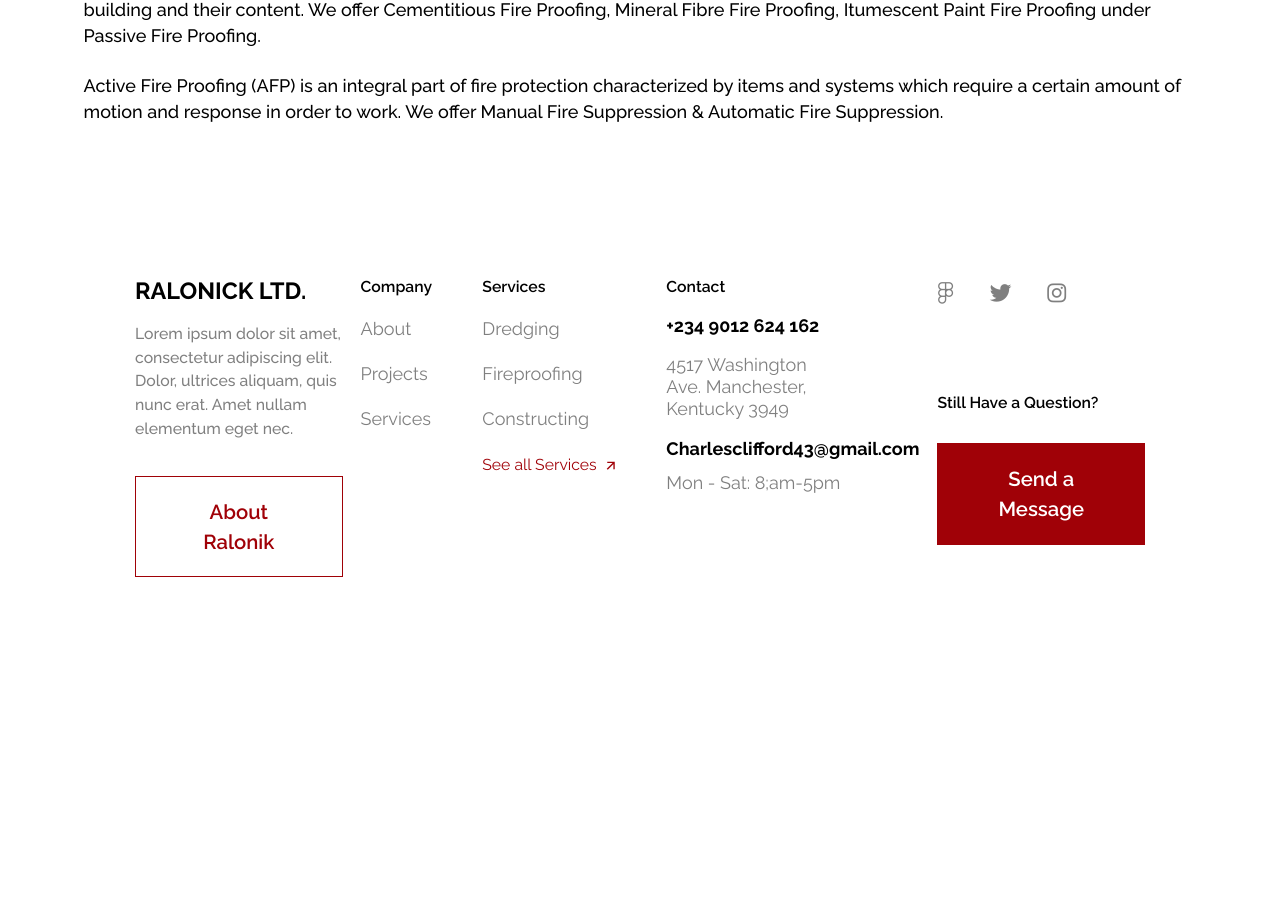
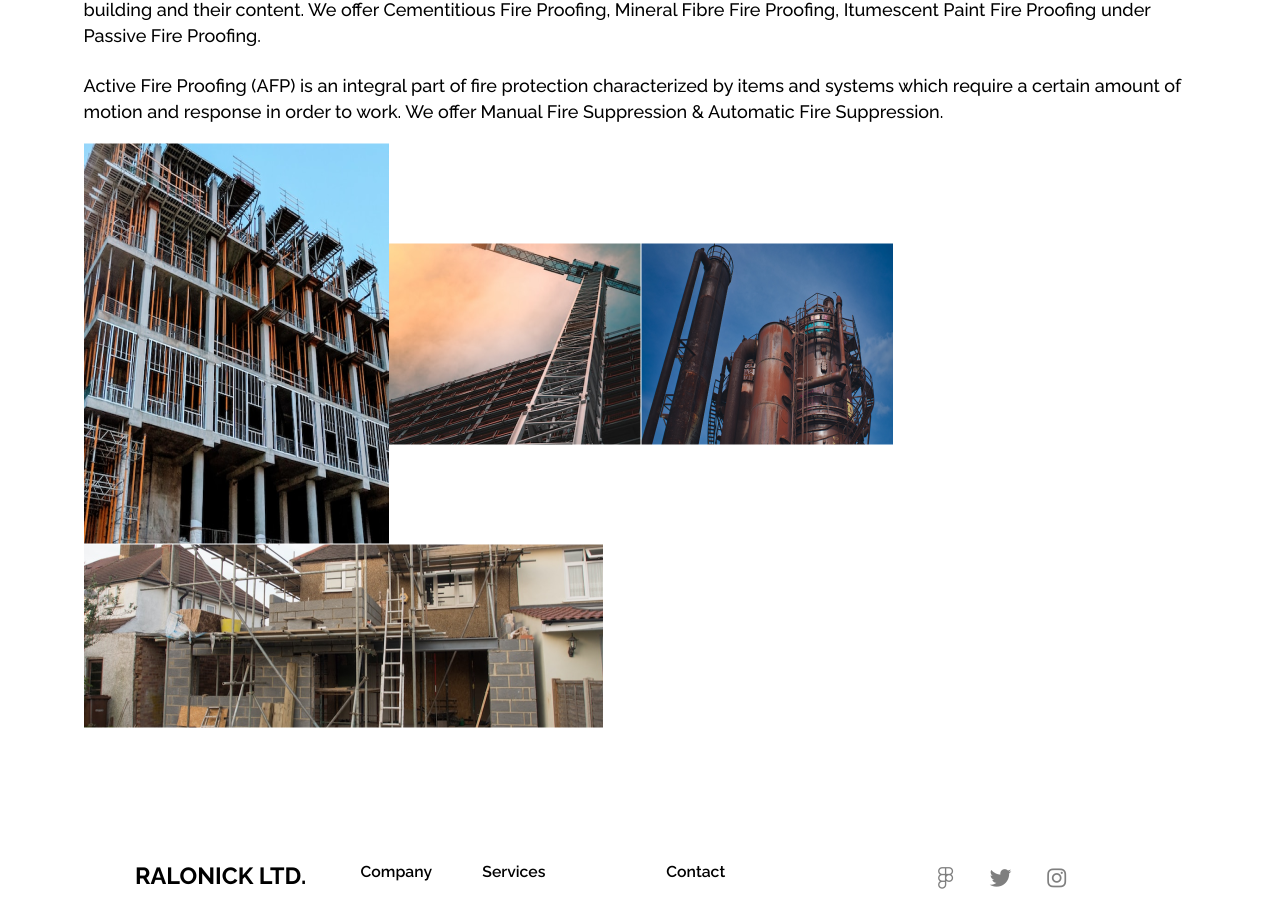
Before and after one commit to pin4eva/ralonick, a Next.js app: page /projects/second in a window 1280 px wide. Shown: the part 573-1475 px from the top of the page. Before the commit the page ends 1213 px from the top, so only its background shows below. Built offline with nearby package versions, Linux system fonts and the light colour scheme.

Commit message:
updated [id].tsx

```diff
--- a/src/components/FooterComp.tsx
+++ b/src/components/FooterComp.tsx
@@ -67,7 +67,7 @@ const FooterComp = () => {
 					</a>
 				</div>
 				<p>
-					<Link href="/"> Still Have a Question? </Link>
+					<Link href="/">Still Have a Question? </Link>
 				</p>
 				<button className="btn hug btn-danger">Send a Message</button>
 			</div>
--- a/src/pages/projects/[id].tsx
+++ b/src/pages/projects/[id].tsx
@@ -7,9 +7,9 @@ function SingleProjects() {
 
         <FrontLayout>
             <div className="single-project container">
-                <section className="first-section">
+                <section className="single-project-first-section">
 
-                </section>
+
                 {
                     Project1.map((item) => {
                         return (
@@ -34,7 +34,17 @@ function SingleProjects() {
                         )
                     })
                 }
-                <div className="second-section">
+                <div className="first-section_grid">
+                    <div className="first-section_grid-item">
+                        <img src={"/images/GridFrame1.png"} className="a" alt="" />
+                        <img src={"/images/GridFrame2.png"} className="b" alt="" />
+                        <img src={"/images/GridFrame3.png"} className="c" alt="" />
+                        <img src={"/images/GridFrame4.png"} className="d" alt="" />
+
+                    </div>
+                </div>
+ </section>
+                <div className="single-project-second-section">
 
                 </div>
             </div>
--- a/src/styles/custom.scss
+++ b/src/styles/custom.scss
@@ -6,3 +6,4 @@
 @import "./about.scss";
 @import "./footer.scss";
 @import "./project.scss";
+// @import "./single-project.scss";
```
